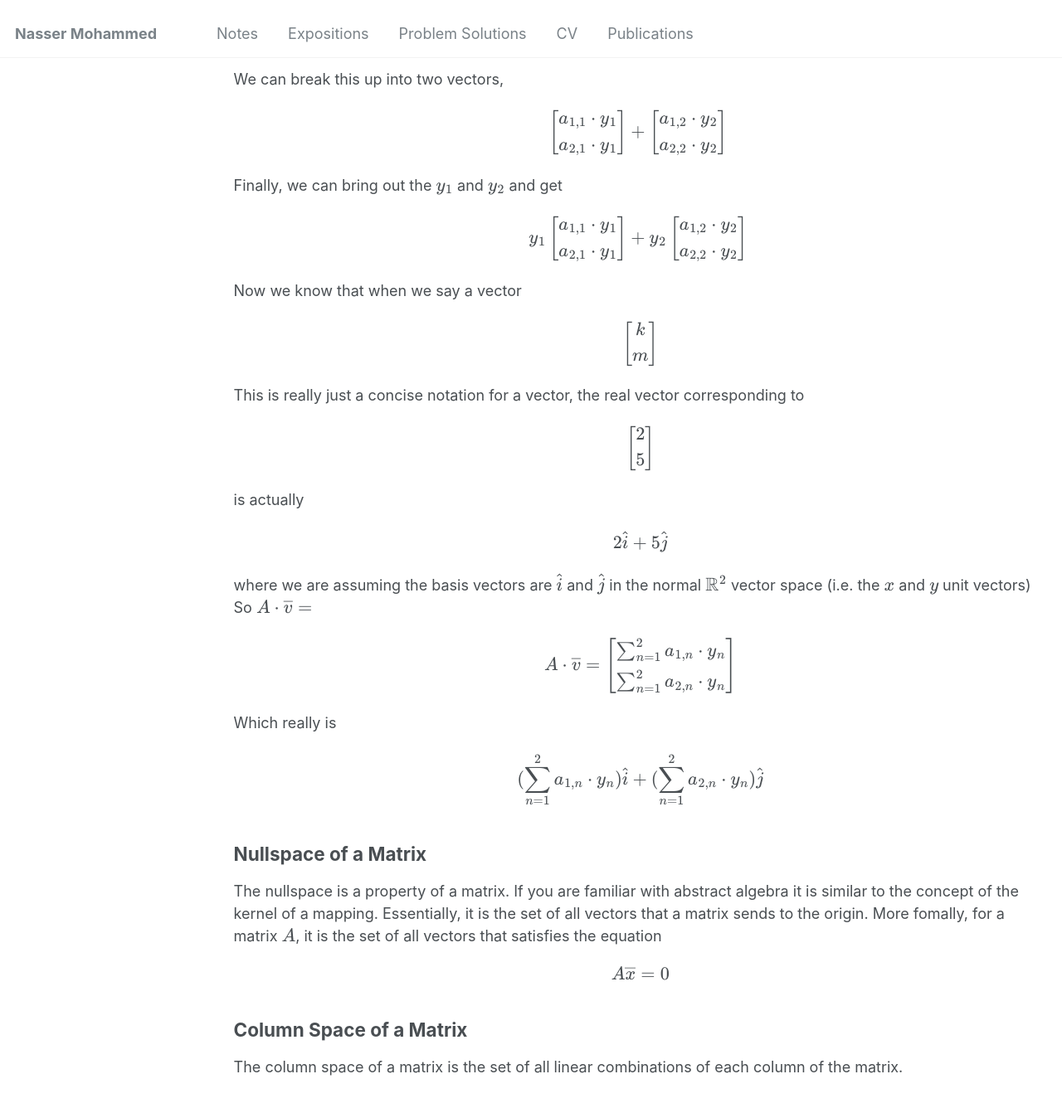
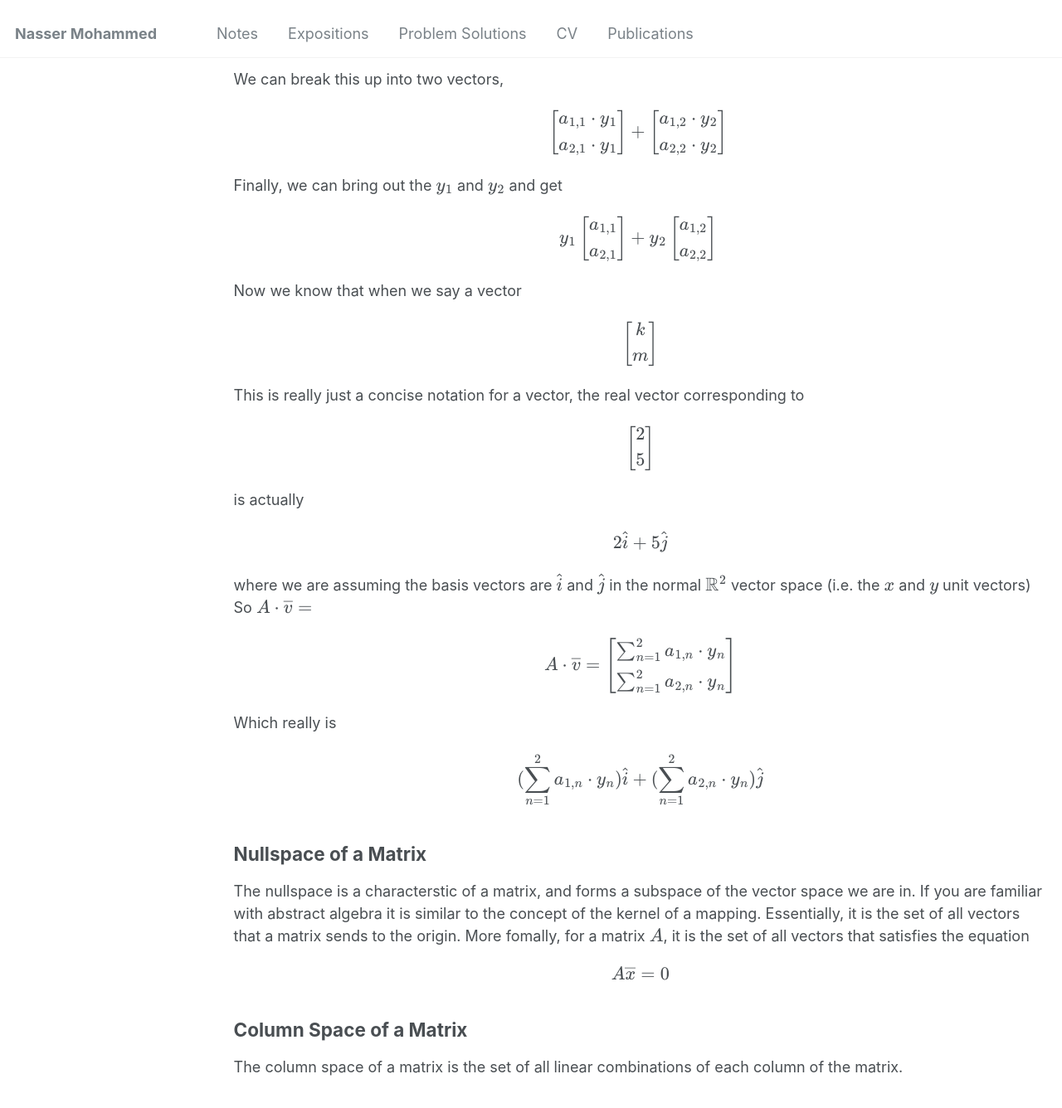
Before and after one commit to Nasser-Mohammed/Nasser-Mohammed.github.io, a Jekyll site: the page built from _pages/notes/linear-algebra/matrix.md, in a window 1280 px wide and 1400 px high, scrolled down 1979 px. Shown: the top 1336 px of the window at 83% size. Built offline with Jekyll 4.4.1, drawn with Linux system fonts in a browser that asks for light colours.

Commit message:
Update matrix.md

```diff
--- a/_pages/notes/linear-algebra/matrix.md
+++ b/_pages/notes/linear-algebra/matrix.md
@@ -73,13 +73,13 @@ Finally, we can bring out the \\(y_1\\) and \\(y_2\\) and get
 <div style="text-align: center;">
 $$
 y_1 \begin{bmatrix}
-a_{1,1}\cdot y_1 \\
-a_{2,1} \cdot y_1
+a_{1,1} \\
+a_{2,1}
 \end{bmatrix}
 +
 y_2 \begin{bmatrix}
-  a_{1,2}\cdot y_2\\
-  a_{2,2} \cdot y_2
+  a_{1,2}\\
+  a_{2,2}
   \end{bmatrix}
 \
 $$
@@ -118,7 +118,7 @@ Which really is
 \\[(\sum_{n=1}^2 a_{1,n}\cdot y_n)\hat{i} + (\sum_{n=1}^2 a_{2,n} \cdot y_n)\hat{j}\\]
 
 ## Nullspace of a Matrix
-The nullspace is a property of a matrix. If you are familiar with abstract algebra it is similar to the concept of the kernel of a mapping. Essentially, it is the set of all vectors that a matrix sends to the origin. More fomally, for a matrix \\(A\\), it is the set of all vectors that satisfies the equation
+The nullspace is a characterstic of a matrix, and forms a subspace of the vector space we are in. If you are familiar with abstract algebra it is similar to the concept of the kernel of a mapping. Essentially, it is the set of all vectors that a matrix sends to the origin. More fomally, for a matrix \\(A\\), it is the set of all vectors that satisfies the equation
 \\[A\overline{x} = 0\\]
 
 ## Column Space of a Matrix
```
